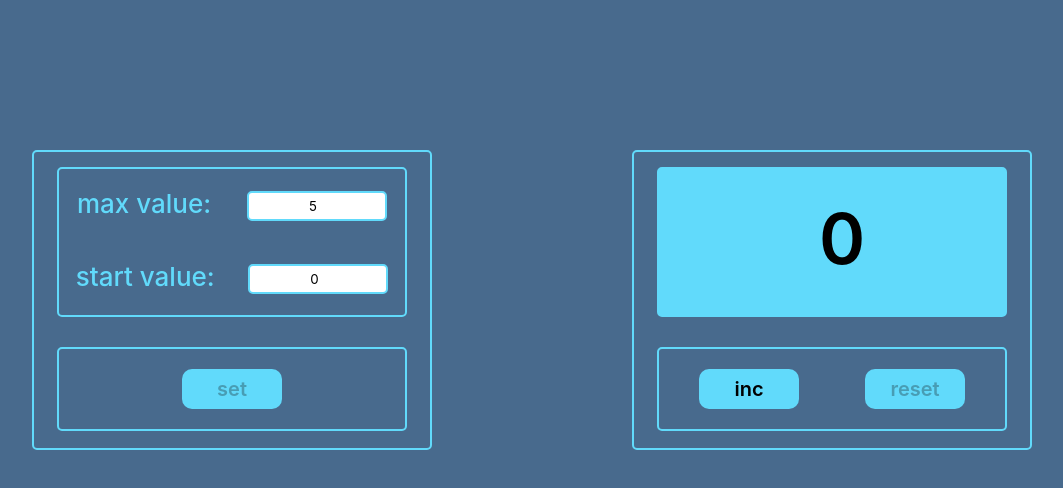
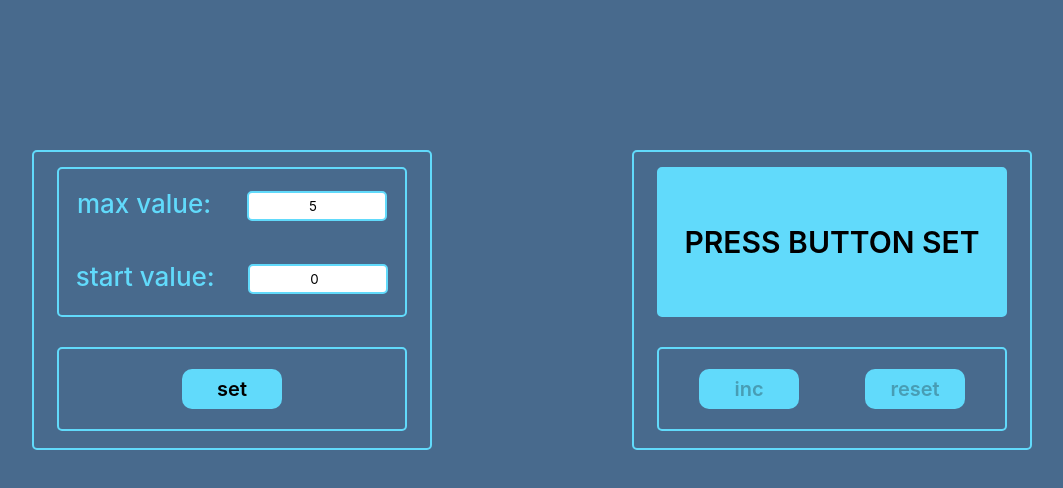
Before and after one commit to Maksimushka/Counter, a React (Create React App) app: page / in a window 1280 px wide. Shown: the top 488 px of the page, without its empty margins (108-1171 px from the left). Built offline with nearby package versions, Linux system fonts and the light colour scheme.

Commit message:
Refactor setting display

```diff
--- a/src/App.tsx
+++ b/src/App.tsx
@@ -1,56 +1,78 @@
-import React, {useEffect, useState} from 'react';
+import React, {useState} from 'react';
 import './App.css';
 import {Counter} from "./components/counter/counter/Counter";
 import {SettingCounter} from "./components/counter/settingCounter/SettingCounter";
 
+
 function App() {
 
-  const [startCountValue, setStartCountValue] = useState<number>(0);
-  const [maxCountValue, setMaxCountValue] = useState<number>(5)
+    let [maxValue, setMaxValue] = useState(5)
+    let [startValue, setStartValue] = useState(0)
+    let [counter, setCounter] = useState(startValue)
+    let [error, setError] = useState("")
 
-  useEffect(() => {
-    let newValue = localStorage.getItem('counterValue')
-    if (newValue) {
-      let newCount = JSON.parse(newValue)
-      setStartCountValue(newCount)
+    let [isCount, setIsCount] = useState(false)
+    let disableInc = !isCount || counter === maxValue
+    let disableReset = !isCount || counter === startValue
+    let disableSet = isCount || !!error
+    let counterTop = counter === maxValue
+
+    function increaseCount() {
+        counter += 1
+        setCounter(counter)
     }
-  }, [])
-
-  useEffect( () => {
-    localStorage.setItem('counterValue', JSON.stringify(startCountValue))
-  }, [startCountValue] )
-
-
-  const increaseCount = () => {
-    let newCount = startCountValue + 1
-    setStartCountValue(newCount)
+    function resetCount() {
+        setCounter(startValue)
     }
-  const resetCount = () => {
-    setStartCountValue(0)
+    function setSetting() {
+        setIsCount(false)
     }
-
-  const setStartValue = (value: any) => {
-    setStartCountValue(value)
+    function setCount() {
+        setIsCount(true)
     }
-
-  const setMaxValue = (value: any) => {
-    setMaxCountValue(value)
+    function changeMaxValue(value: number) {
+        if (value < 0 || value <= startValue) {
+            setError("Incorrect value")
+            setMaxValue(value)
+        } else {
+            setMaxValue(value)
+            setError("")
         }
-
-
+    }
+    function changeStartValue(value: number) {
+        if (value < 0 || value >= maxValue) {
+            setError("Incorrect value")
+            setStartValue(value)
+        } else {
+            setStartValue(value)
+            setCounter(value)
+            setError("")
+        }
+    }
 
     return (
         <div className="App">
             <SettingCounter
-          setStartValue={ setStartValue }
-          setMaxValue={ setMaxValue }
-          startCount={ startCountValue }
-          maxCount={ maxCountValue }
+                countValue={ counter }
+                setSetting={setSetting}
+                setCount={setCount}
+                changeMaxValue={ changeMaxValue }
+                changeStartValue={ changeStartValue }
+                maxValue={maxValue}
+                startValue={startValue}
+                isCount={isCount}
+                error={ error }
+                disableSet={ disableSet }
             />
-      <Counter increaseCount={ increaseCount }
-               resetCount={ resetCount }
-               startCount={ startCountValue }
-               maxCount={ maxCountValue }
+            <Counter
+                counterTop={ counterTop }
+                disableInc={ disableInc }
+                disableReset={ disableReset }
+                error={ error }
+                isCount={isCount}
+                increaseCount={increaseCount}
+                resetCount={resetCount}
+                countValue={ counter }
             />
 
         </div>
--- a/src/components/counter/button/Button.module.css
+++ b/src/components/counter/button/Button.module.css
@@ -1,5 +1,3 @@
-
-
 .button {
     border-radius: 10px;
     font-weight: 600;
@@ -9,6 +7,7 @@
     height: 40px;
     margin-right: 20px;
     background-color: #61dafb;
+    cursor: pointer;
 }
 
 .button:hover {
--- a/src/components/counter/button/Button.tsx
+++ b/src/components/counter/button/Button.tsx
@@ -2,10 +2,9 @@ import React from 'react';
 import s from './Button.module.css';
 
 type ButtonPropsType = {
-    startCount: number
     onChangeCount: () => void
     children: string
-    maxCount: number
+    disable: boolean
 }
 
 export function Button(props: ButtonPropsType) {
@@ -16,7 +15,7 @@ export function Button(props: ButtonPropsType) {
     return (
         <div className={ s.buttons }>
             <button
-                disabled={ props.children === "inc" ? props.startCount === props.maxCount : props.startCount === 0 }
+                disabled={ props.disable }
                 onClick={ onChangeCount }
                 className={ s.button }>{props.children}</button>
         </div>
--- a/src/components/counter/counter/Counter.tsx
+++ b/src/components/counter/counter/Counter.tsx
@@ -4,26 +4,29 @@ import {Display} from "../display/Display";
 import {Button} from "../button/Button";
 
 type CounterPropsType = {
-    startCount: number
-    maxCount: number
+    countValue: number | string
     increaseCount: () => void
     resetCount: () => void
+    isCount: boolean
+    error: string
+    disableInc: boolean
+    disableReset: boolean
+    counterTop: boolean
 }
 
 export function Counter(props: CounterPropsType) {
     return (
         <div className={ s.counter }>
             <Display
-                maxCount={ props.maxCount }
-                count={ props.startCount }
+                counterTop={props.counterTop}
+                error={props.error}
+                countValue={props.isCount ? props.countValue: 'PRESS BUTTON SET'}
             />
             <div className={s.buttons}>
                 <Button onChangeCount={ props.increaseCount }
-                        maxCount={ props.maxCount }
-                        startCount={ props.startCount }>inc</Button>
+                        disable={ props.disableInc }>inc</Button>
                 <Button onChangeCount={ props.resetCount }
-                        maxCount={ props.maxCount }
-                        startCount={ props.startCount }>reset</Button>
+                        disable={ props.disableReset }>reset</Button>
             </div>
         </div>
     );
--- a/src/components/counter/display/Display.module.css
+++ b/src/components/counter/display/Display.module.css
@@ -5,17 +5,23 @@
     border-radius: 5px;
     margin: 0 auto 30px;
     background-color: #61dafb;
-    position: relative;
+    display: flex;
+    justify-content: center;
 }
 
-.display span {
-    top: 35px;
-    left: 160px;
-    position: absolute;
-    font-size: 70px;
+.SPAN {
+    align-self: center;
+    text-align: center;
+    width: 300px;
+    font-size: 30px;
     font-weight: 600;
 }
 
 .full {
     color: red;
 }
+
+.displayError {
+    background-color: #e53131;
+
+}
--- a/src/components/counter/display/Display.tsx
+++ b/src/components/counter/display/Display.tsx
@@ -2,14 +2,18 @@ import React from 'react';
 import s from './Display.module.css';
 
 type DisplayPropsType = {
-    count: number
-    maxCount: number
+    countValue: number | string
+    error: string
+    counterTop: boolean
 }
 
 export function Display(props: DisplayPropsType) {
+    let displayClass = `${s.display} ${props.error ? s.displayError : ""}`
+    let countClass = `${s.SPAN} ${props.counterTop ? s.full : ""}`
+
     return (
-        <div className={ s.display }>
-            <span className={  props.count === props.maxCount ? s.full : ""}>{ props.count }</span>
+        <div className={ displayClass }>
+            { props.error ? <span className={s.SPAN}>{props.error}</span> : <span className={ countClass }>{ props.countValue }</span> }
         </div>
     );
 }
--- a/src/components/counter/settingCounter/SettingCounter.tsx
+++ b/src/components/counter/settingCounter/SettingCounter.tsx
@@ -1,44 +1,40 @@
-import React, {useState} from 'react';
+import React from 'react';
 import s from './SettingCounter.module.css';
 import {Button} from "../button/Button";
 import {SettingDisplay} from "../settingDisplay/SettingDisplay";
 
 type SettingCounterPropsType = {
-    setStartValue: (value: any) => void
-    setMaxValue: (value: any) => void
-    startCount: number
-    maxCount: number
+    isCount: boolean
+    countValue: number | string
+    setCount: () => void
+    setSetting: () => void
+    maxValue: number
+    startValue: number
+    changeMaxValue: (value: number) => void
+    changeStartValue: (value: number) => void
+    error: string
+    disableSet: boolean
 }
 
 export function SettingCounter(props: SettingCounterPropsType) {
 
-    let [minCount, setMinCount] = useState(props.startCount)
-    let [maxCount, setMaxCount] = useState(props.maxCount)
-
-    let setCount = () => {
-        props.setStartValue(minCount)
-        props.setMaxValue(maxCount)
-    }
-
-    let setMinCount1 = (value: any) => {
-        setMinCount(value)
-    }
-    let setMaxCount1 = (value: any) => {
-        setMaxCount(value)
-    }
 
     return (
         <div className={ s.SetCounter }>
             <SettingDisplay
-                setMinCount={ setMinCount1 }
-                setMaxCount={ setMaxCount1 }
-                startCount={ minCount }
-                maxCount={ maxCount }
+                countValue={ props.countValue }
+                setSetting={ props.setSetting }
+                changeMaxValue={ props.changeMaxValue }
+                changeStartValue={ props.changeStartValue }
+                maxValue={ props.maxValue }
+                startValue={ props.startValue }
+                error={ props.error }
             />
             <div className={s.buttons}>
-                <Button onChangeCount={ setCount }
-                        maxCount={ props.maxCount }
-                        startCount={ props.startCount }>set</Button>
+                <Button
+                    onChangeCount={ props.setCount }
+                    disable={ props.disableSet }
+                        >set</Button>
             </div>
         </div>
     );
--- a/src/components/counter/settingDisplay/SettingDisplay.module.css
+++ b/src/components/counter/settingDisplay/SettingDisplay.module.css
@@ -31,3 +31,8 @@
     display: flex;
     justify-content: space-around;
 }
+
+.error {
+    background-color: #ec7676;
+    border-color: red;
+}
--- a/src/components/counter/settingDisplay/SettingDisplay.tsx
+++ b/src/components/counter/settingDisplay/SettingDisplay.tsx
@@ -1,14 +1,40 @@
-import React from 'react';
+import React, {ChangeEvent} from 'react';
 import s from './SettingDisplay.module.css';
 
 type SettingDisplayPropsType = {
-    setMinCount: (value: any) => void
-    setMaxCount: (value: any) => void
-    startCount: number
-    maxCount: number
+    countValue: number | string
+    setSetting: () => void
+    changeMaxValue: (value: number) => void
+    changeStartValue: (value: number) => void
+    maxValue: number
+    startValue: number
+    error: string
+}
+
+export function saveValue(key: string, state: number)  {
+    let newValue = JSON.stringify(state);
+    localStorage.setItem(key, newValue)
+}
+export function restoreValue(key: string, state: number) {
+    let valueAsString = localStorage.getItem(key)
+    if (valueAsString) state = JSON.parse(valueAsString)
+    return state
 }
 
 export function SettingDisplay(props: SettingDisplayPropsType) {
+    function onChangeMaxHandler(e: ChangeEvent<HTMLInputElement>) {
+        let newMaxValue = JSON.parse(e.currentTarget.value)
+        props.changeMaxValue(newMaxValue)
+    }
+
+    function onChangeStartHandler(e: ChangeEvent<HTMLInputElement>) {
+        let newStartValue = JSON.parse(e.currentTarget.value)
+        props.changeStartValue(newStartValue)
+    }
+
+    function setSetting() {
+        props.setSetting()
+    }
 
 
     return (
@@ -16,17 +42,21 @@ export function SettingDisplay(props: SettingDisplayPropsType) {
             <div className={ s.max }>
                 <span>max value:</span>
                 <input
+                    className={ props.error && s.error}
                     type="number"
-                    value={props.maxCount}
-                    onChange={ (e) => { props.setMaxCount(e.currentTarget.value) } }
+                    onFocus={ setSetting }
+                    value={ props.maxValue }
+                    onChange={ onChangeMaxHandler }
                 />
             </div>
             <div className={ s.start }>
                 <span>start value:</span>
                 <input
+                    className={ props.error && s.error}
+                    onFocus={ setSetting }
+                    value={ props.startValue }
                     type="number"
-                    value={props.startCount}
-                    onChange={ (e) => { props.setMinCount(e.currentTarget.value) } }
+                    onChange={ onChangeStartHandler }
                 />
             </div>
 
```
Also changed, not shown: 1 other file (tests, documents, lock files or other folders). Lines whose indentation alone changed are shown as unchanged.
